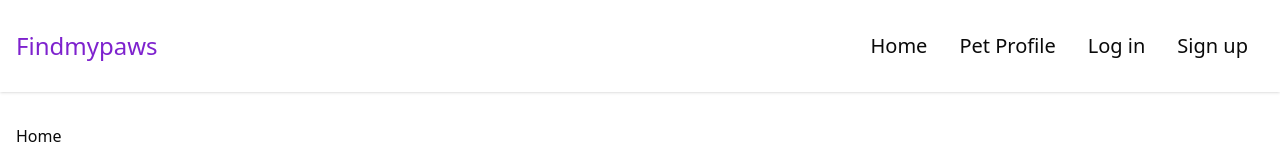
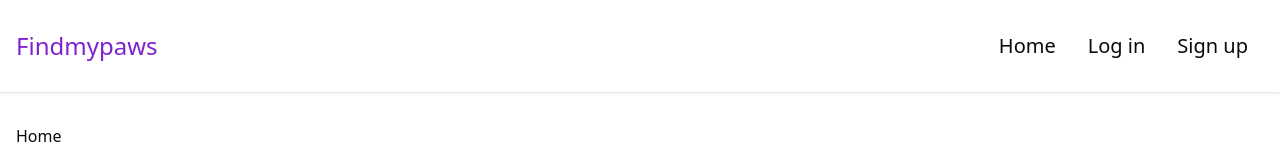
Before and after one commit to thisisthemurph/findmypaws, a React (Vite) app in the folder client/: page / in a window 1280 px wide. Shown: the top 160 px of the page. Built offline with nearby package versions, Linux system fonts and the light colour scheme.

Commit message:
Only show profile link when logged in.

```diff
--- a/client/src/components/Navigation.tsx
+++ b/client/src/components/Navigation.tsx
@@ -29,7 +29,7 @@ function Navigation() {
         className={`${navOpen ? "block" : "hidden"} md:flex px-4 md:px-0 pb-4 md:pb-0 flex flex-col items-center md:flex-row`}
       >
         <NavLink to="/">Home</NavLink>
-        <NavLink to="/profile">Pet Profile</NavLink>
+        {loggedIn && <NavLink to="/profile">Profile</NavLink>}
         {!loggedIn && <NavLink to="/login">Log in</NavLink>}
         {!loggedIn && <NavLink to="/signup">Sign up</NavLink>}
         {loggedIn && (
```
